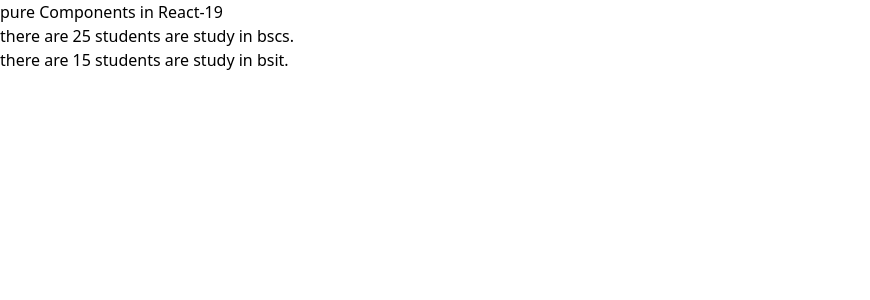
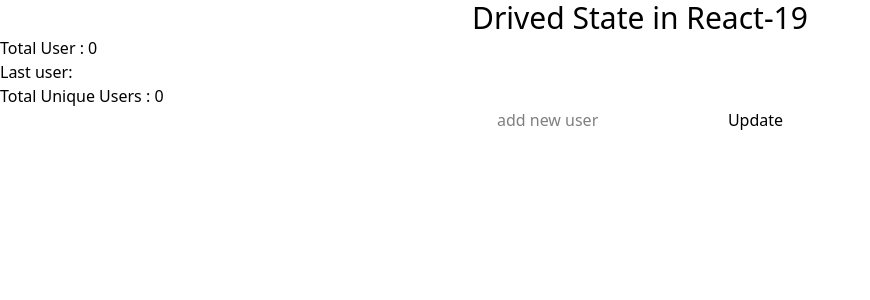
Before and after one commit to Moheed-Dar/React-19, a React (Vite) app: page / in a window 1280 px wide. Shown: the top 300 px of the page, without its empty margins (0-870 px from the left). Built offline with nearby package versions, Linux system fonts and the light colour scheme.

Commit message:
Drived State in React-19

```diff
--- a/src/App.jsx
+++ b/src/App.jsx
@@ -1,20 +1,34 @@
-import React from 'react'
-
+import { useState } from 'react'
 function App() {
-  return (
-    <div>
-        <h1>pure Components in React-19</h1>
-        <Student  student={25} name="bscs" />
-        <Student  student={15} name="bsit" />
-    </div>
-  )
-}
-const Student=({student,name})=>{
-    let count=student;
-
-    return(
-        <h1>there are {count } students are study in {name}.</h1>
+    return (
+        <div>
+            <h1 className=' text-center text-3xl' >Drived State in React-19</h1>
+            <Drived />
+        </div>
     )
 }
-
+const Drived = () => {
+    const [users, setUsers] = useState([]);
+    const [user, setUser] = useState('');
+    const handleAddUsers = () => {
+        setUsers([...users, user])
+    }
+    const total = users.length;
+    const last = users[users.length - 1];
+    const unique = [...new Set(users)].length;
+    return (
+        <>
+            <h2> Total User : {total} </h2>
+            <h2> Last user: {last}  </h2>
+            <h2> Total Unique Users :  {unique} </h2>
+            <div className="text-center" >
+                <input onChange={(event) => setUser(event.target.value)} type="text" placeholder="add new user" />
+                <button onClick={handleAddUsers} >Update</button>
+            </div>
+            {users.map((item, index) => (
+                <h4 key={index} >{item} </h4>
+            ))}
+        </>
+    )
+}
 export default App
```
